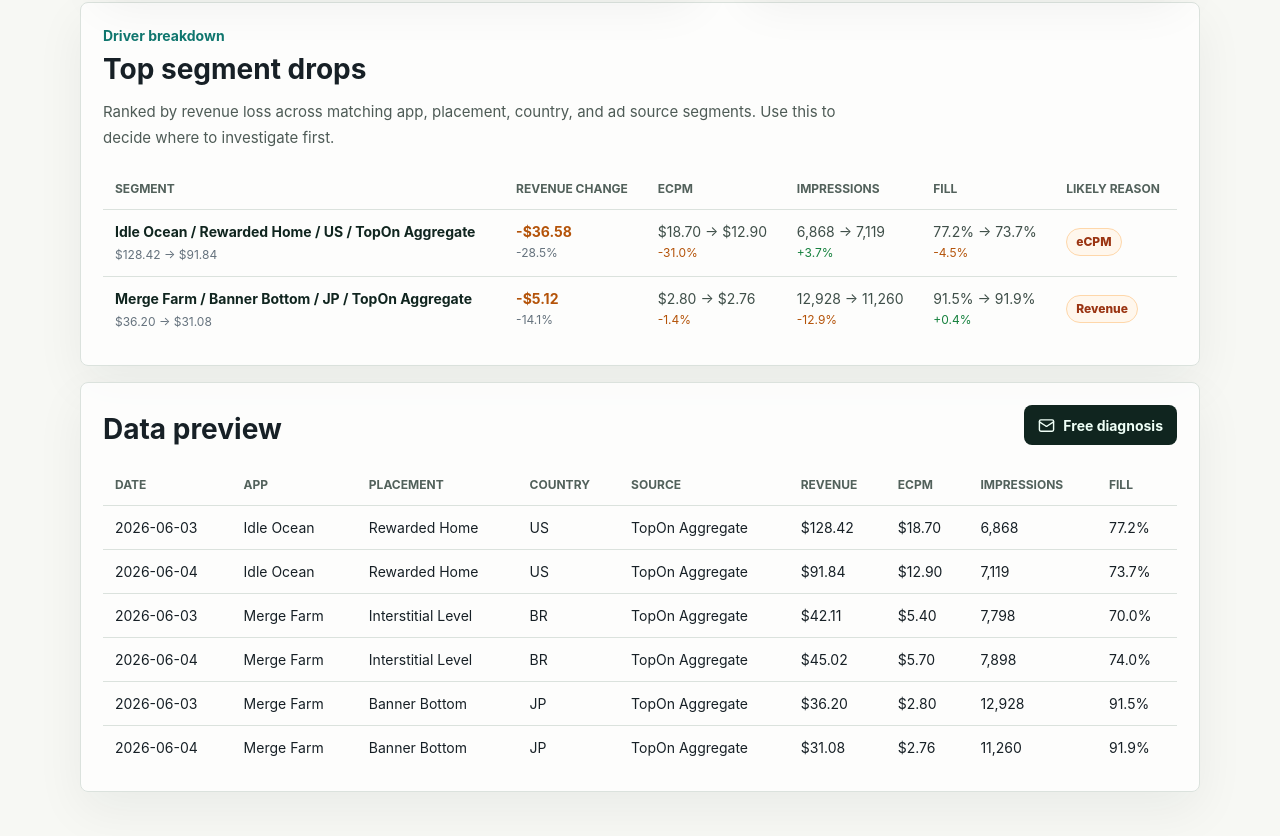
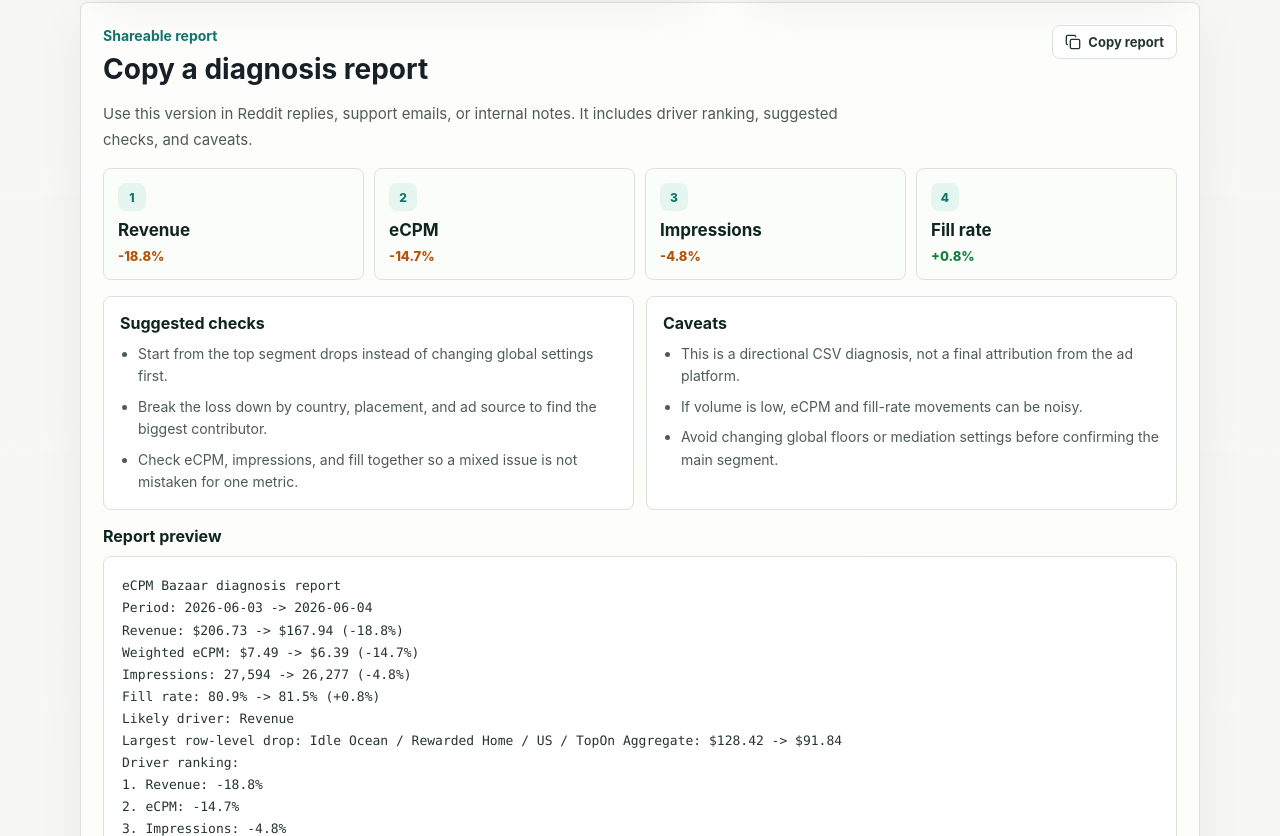
Before and after one commit to X6689/ecpm-bazaar-site, a Next.js app: page /demo in a window 1280 px wide. Shown: the part 2004-2840 px from the top of the page. Built offline with nearby package versions, Linux system fonts and the light colour scheme.

Commit message:
Add shareable demo diagnosis report

```diff
--- a/app/demo/page.tsx
+++ b/app/demo/page.tsx
@@ -208,6 +208,15 @@ const copy = {
     fillChange: "Fill",
     reason: "Likely reason",
     noBreakdown: "No comparable segment drop found for the latest two dates.",
+    shareReport: "Shareable report",
+    shareReportTitle: "Copy a diagnosis report",
+    shareReportHelp:
+      "Use this version in Reddit replies, support emails, or internal notes. It includes driver ranking, suggested checks, and caveats.",
+    reportPreview: "Report preview",
+    driverRanking: "Driver ranking",
+    checklist: "Suggested checks",
+    caveats: "Caveats",
+    copyReport: "Copy report",
     manualCopyTitle: "Copy manually",
     manualCopyHelp: "Automatic clipboard access was blocked. Select this text and copy it manually.",
     nextCheck: "What to check first",
@@ -291,6 +300,15 @@ const copy = {
     fillChange: "填充",
     reason: "可能原因",
     noBreakdown: "最近两个日期没有找到可比较的下滑分组。",
+    shareReport: "可分享报告",
+    shareReportTitle: "复制一段诊断报告",
+    shareReportHelp:
+      "这版适合发到 Reddit、邮件或团队沟通里，包含原因排序、建议检查项和注意事项。",
+    reportPreview: "报告预览",
+    driverRanking: "原因排序",
+    checklist: "建议检查项",
+    caveats: "注意事项",
+    copyReport: "复制报告",
     manualCopyTitle: "手动复制",
     manualCopyHelp: "浏览器阻止了自动复制。选中下面这段文本手动复制即可。",
     nextCheck: "优先排查",
@@ -628,6 +646,79 @@ export default function DemoPage() {
   const hasRequiredFields = fieldStatuses
     .filter((field) => field.required)
     .every((field) => Boolean(field.matchedHeader));
+  const rankedDrivers = useMemo(
+    () =>
+      (["ecpm", "impressions", "fillRate", "revenue"] as Driver[])
+        .map((driver) => ({ driver, change: report.changes[driver] }))
+        .sort((a, b) => a.change - b.change),
+    [report.changes]
+  );
+  const suggestedChecks = useMemo(() => {
+    const checks: Record<Driver, string[]> =
+      lang === "zh"
+        ? {
+            ecpm: [
+              "按国家、广告位、广告源拆分 eCPM，看是否集中在某个高价值流量段。",
+              "检查 mediation waterfall、bidding source、底价和最近配置改动。",
+              "对照平台状态、节假日/季节性和主要广告源预算变化。"
+            ],
+            impressions: [
+              "先确认 DAU、会话、广告请求量和展示机会是否同步变化。",
+              "检查最近版本、广告触发逻辑、广告位展示频率和埋点是否改动。",
+              "按国家和广告位看展示量下降是否只发生在某个流量段。"
+            ],
+            fillRate: [
+              "按国家、广告位、广告源检查 requests、fills、match/fill rate。",
+              "查看底价、广告源可用性、平台状态和是否有请求错误。",
+              "如果 eCPM 稳定但 fill 下降，优先排查填充和瀑布流，而不是先改价格。"
+            ],
+            revenue: [
+              "先看 top segment drops，不要先改全局配置。",
+              "按国家、广告位、广告源逐层拆分，确认主要收入损失来自哪里。",
+              "同时检查 eCPM、展示量、填充率，避免把混合问题误判成单一指标。"
+            ]
+          }
+        : {
+            ecpm: [
+              "Split eCPM by country, placement, and ad source to see whether the drop is concentrated.",
+              "Check mediation waterfall, bidding sources, floor rules, and recent pricing changes.",
+              "Compare against platform status, seasonality, and major demand-source budget shifts."
+            ],
+            impressions: [
+              "Confirm whether DAU, sessions, ad requests, and ad opportunities moved in the same direction.",
+              "Check recent releases, ad trigger logic, placement frequency, and reporting instrumentation.",
+              "Break impressions down by country and placement before changing monetization settings."
+            ],
+            fillRate: [
+              "Review requests, fills, and match/fill rate by country, placement, and ad source.",
+              "Check floor settings, source availability, platform status, and request errors.",
+              "If eCPM is stable but fill dropped, investigate fill and waterfall availability before changing pricing."
+            ],
+            revenue: [
+              "Start from the top segment drops instead of changing global settings first.",
+              "Break the loss down by country, placement, and ad source to find the biggest contributor.",
+              "Check eCPM, impressions, and fill together so a mixed issue is not mistaken for one metric."
+            ]
+          };
+
+    return checks[report.driver];
+  }, [lang, report.driver]);
+  const caveats = useMemo(() => {
+    const base =
+      lang === "zh"
+        ? [
+            "这是基于 CSV 的方向性诊断，不是广告平台归因结论。",
+            "如果样本量很小，eCPM 和填充率波动可能会被放大。",
+            "不要在没有确认主要分组前修改全局底价或 mediation 配置。"
+          ]
+        : [
+            "This is a directional CSV diagnosis, not a final attribution from the ad platform.",
+            "If volume is low, eCPM and fill-rate movements can be noisy.",
+            "Avoid changing global floors or mediation settings before confirming the main segment."
+          ];
+    const issueNotes = dataIssues.map((issue) => t[issue]);
+    return [...issueNotes, ...base];
+  }, [dataIssues, lang, t]);
   const diagnosisText = useMemo(() => {
     const largestDrop = report.largestDrop
       ? `${report.largestDrop.row.appName} / ${report.largestDrop.row.placementName} / ${report.largestDrop.row.country} / ${report.largestDrop.row.network}: ${money(report.largestDrop.previousRow?.revenue ?? 0)} -> ${money(report.largestDrop.row.revenue)}`
@@ -635,10 +726,15 @@ export default function DemoPage() {
     const topBreakdowns = report.breakdowns.slice(0, 3).map((item) => {
       return `- ${item.label}: ${money(item.previous.revenue)} -> ${money(item.current.revenue)} (${pct(item.changes.revenue)}), ${t.driverLabels[item.driver]}`;
     });
+    const driverRankingLines = rankedDrivers.map((item, index) => {
+      return `${index + 1}. ${t.driverLabels[item.driver]}: ${pct(item.change)}`;
+    });
+    const suggestedCheckLines = suggestedChecks.map((item) => `- ${item}`);
+    const caveatLines = caveats.map((item) => `- ${item}`);
 
     if (lang === "zh") {
       return [
-        "eCPM Bazaar 诊断结果",
+        "eCPM Bazaar 诊断报告",
         `对比周期：${report.previousDate ?? "上一天"} -> ${report.currentDate ?? "最近一天"}`,
         `收入：${money(report.previous.revenue)} -> ${money(report.current.revenue)} (${pct(report.changes.revenue)})`,
         `加权 eCPM：${money(report.previous.ecpm)} -> ${money(report.current.ecpm)} (${pct(report.changes.ecpm)})`,
@@ -646,15 +742,24 @@ export default function DemoPage() {
         `填充率：${report.previous.fillRate.toFixed(1)}% -> ${report.current.fillRate.toFixed(1)}% (${pct(report.changes.fillRate)})`,
         `最可能原因：${t.driverLabels[report.driver]}`,
         `最大下滑：${largestDrop}`,
+        "",
+        "原因排序：",
+        ...driverRankingLines,
+        "",
         topBreakdowns.length ? "主要下滑分组：" : "",
         ...topBreakdowns,
-        `优先排查：${t.advice[report.driver]}`,
+        "",
+        "建议检查项：",
+        ...suggestedCheckLines,
+        "",
+        "注意事项：",
+        ...caveatLines,
         "Demo: https://ecpmbazaar.com/demo/"
       ].filter(Boolean).join("\n");
     }
 
     return [
-      "eCPM Bazaar diagnosis",
+      "eCPM Bazaar diagnosis report",
       `Period: ${report.previousDate ?? "previous day"} -> ${report.currentDate ?? "latest day"}`,
       `Revenue: ${money(report.previous.revenue)} -> ${money(report.current.revenue)} (${pct(report.changes.revenue)})`,
       `Weighted eCPM: ${money(report.previous.ecpm)} -> ${money(report.current.ecpm)} (${pct(report.changes.ecpm)})`,
@@ -662,12 +767,21 @@ export default function DemoPage() {
       `Fill rate: ${report.previous.fillRate.toFixed(1)}% -> ${report.current.fillRate.toFixed(1)}% (${pct(report.changes.fillRate)})`,
       `Likely driver: ${t.driverLabels[report.driver]}`,
       `Largest row-level drop: ${largestDrop}`,
+      "",
+      "Driver ranking:",
+      ...driverRankingLines,
+      "",
       topBreakdowns.length ? "Top segment drops:" : "",
       ...topBreakdowns,
-      `Check first: ${t.advice[report.driver]}`,
+      "",
+      "Suggested checks:",
+      ...suggestedCheckLines,
+      "",
+      "Caveats:",
+      ...caveatLines,
       "Demo: https://ecpmbazaar.com/demo/"
     ].filter(Boolean).join("\n");
-  }, [lang, report, t.advice, t.driverLabels]);
+  }, [caveats, lang, rankedDrivers, report, suggestedChecks, t.driverLabels]);
 
   async function onUpload(file?: File) {
     if (!file) return;
@@ -942,6 +1056,51 @@ export default function DemoPage() {
         </article>
       </section>
 
+      <section className="demo-panel report-panel" aria-label={t.shareReport}>
+        <div className="demo-panel-header">
+          <div>
+            <p className="section-label">{t.shareReport}</p>
+            <h2>{t.shareReportTitle}</h2>
+          </div>
+          <button className="copy-result-button" type="button" onClick={copyDiagnosis}>
+            <Copy size={16} aria-hidden="true" />
+            {copiedResult ? t.copied : t.copyReport}
+          </button>
+        </div>
+        <p className="report-help">{t.shareReportHelp}</p>
+        <div className="report-summary-grid" aria-label={t.driverRanking}>
+          {rankedDrivers.map((item, index) => (
+            <div className="report-rank-card" key={item.driver}>
+              <span>{index + 1}</span>
+              <strong>{t.driverLabels[item.driver]}</strong>
+              <em className={item.change < 0 ? "negative" : "positive"}>{pct(item.change)}</em>
+            </div>
+          ))}
+        </div>
+        <div className="report-detail-grid">
+          <div>
+            <h3>{t.checklist}</h3>
+            <ul>
+              {suggestedChecks.map((item) => (
+                <li key={item}>{item}</li>
+              ))}
+            </ul>
+          </div>
+          <div>
+            <h3>{t.caveats}</h3>
+            <ul>
+              {caveats.slice(0, 4).map((item) => (
+                <li key={item}>{item}</li>
+              ))}
+            </ul>
+          </div>
+        </div>
+        <div>
+          <h3 className="report-preview-title">{t.reportPreview}</h3>
+          <pre className="email-template report-preview">{diagnosisText}</pre>
+        </div>
+      </section>
+
       <section className="demo-panel breakdown-panel" aria-label={t.driverBreakdown}>
         <div className="demo-panel-header">
           <div>
--- a/app/globals.css
+++ b/app/globals.css
@@ -908,6 +908,7 @@ p {
 .metric-panel,
 .data-panel,
 .breakdown-panel,
+.report-panel,
 .paste-panel,
 .field-check-panel,
 .quality-panel {
@@ -1098,6 +1099,107 @@ p {
   font-family: ui-monospace, SFMono-Regular, Consolas, "Liberation Mono", monospace;
   font-size: 12px;
   line-height: 1.55;
+}
+
+.report-panel {
+  display: grid;
+  gap: 16px;
+  margin-bottom: 16px;
+}
+
+.report-panel .demo-panel-header {
+  margin-bottom: 0;
+}
+
+.report-help {
+  max-width: 780px;
+  color: #4e5b56;
+  font-size: 15px;
+  line-height: 1.7;
+}
+
+.report-summary-grid {
+  display: grid;
+  grid-template-columns: repeat(4, minmax(0, 1fr));
+  gap: 10px;
+}
+
+.report-rank-card {
+  display: grid;
+  gap: 8px;
+  min-height: 112px;
+  padding: 14px;
+  border: 1px solid var(--line);
+  border-radius: 8px;
+  background: #fbfdfb;
+}
+
+.report-rank-card span {
+  display: grid;
+  width: 28px;
+  height: 28px;
+  place-items: center;
+  border-radius: 8px;
+  background: #e5f6f1;
+  color: var(--teal);
+  font-size: 12px;
+  font-weight: 850;
+}
+
+.report-rank-card strong {
+  color: var(--deep);
+  font-size: 17px;
+  line-height: 1.2;
+}
+
+.report-rank-card em {
+  color: var(--muted);
+  font-size: 13px;
+  font-style: normal;
+  font-weight: 800;
+}
+
+.report-rank-card em.negative {
+  color: #b45309;
+}
+
+.report-rank-card em.positive {
+  color: #15803d;
+}
+
+.report-detail-grid {
+  display: grid;
+  grid-template-columns: repeat(2, minmax(0, 1fr));
+  gap: 12px;
+}
+
+.report-detail-grid > div {
+  padding: 16px;
+  border: 1px solid var(--line);
+  border-radius: 8px;
+  background: rgb(255 255 255 / 78%);
+}
+
+.report-detail-grid h3,
+.report-preview-title {
+  margin-bottom: 10px;
+  color: var(--deep);
+  font-size: 16px;
+  line-height: 1.25;
+}
+
+.report-detail-grid ul {
+  display: grid;
+  gap: 8px;
+  margin: 0;
+  padding-left: 18px;
+  color: #4e5b56;
+  font-size: 14px;
+  line-height: 1.6;
+}
+
+.report-preview {
+  max-height: 420px;
 }
 
 .breakdown-panel {
@@ -1396,7 +1498,9 @@ p {
 
   .demo-actions,
   .metric-panel,
-  .field-chip-grid {
+  .field-chip-grid,
+  .report-summary-grid,
+  .report-detail-grid {
     grid-template-columns: 1fr;
   }
 
```
Also changed, not shown: 1 other file (tests, documents, lock files or other folders).
